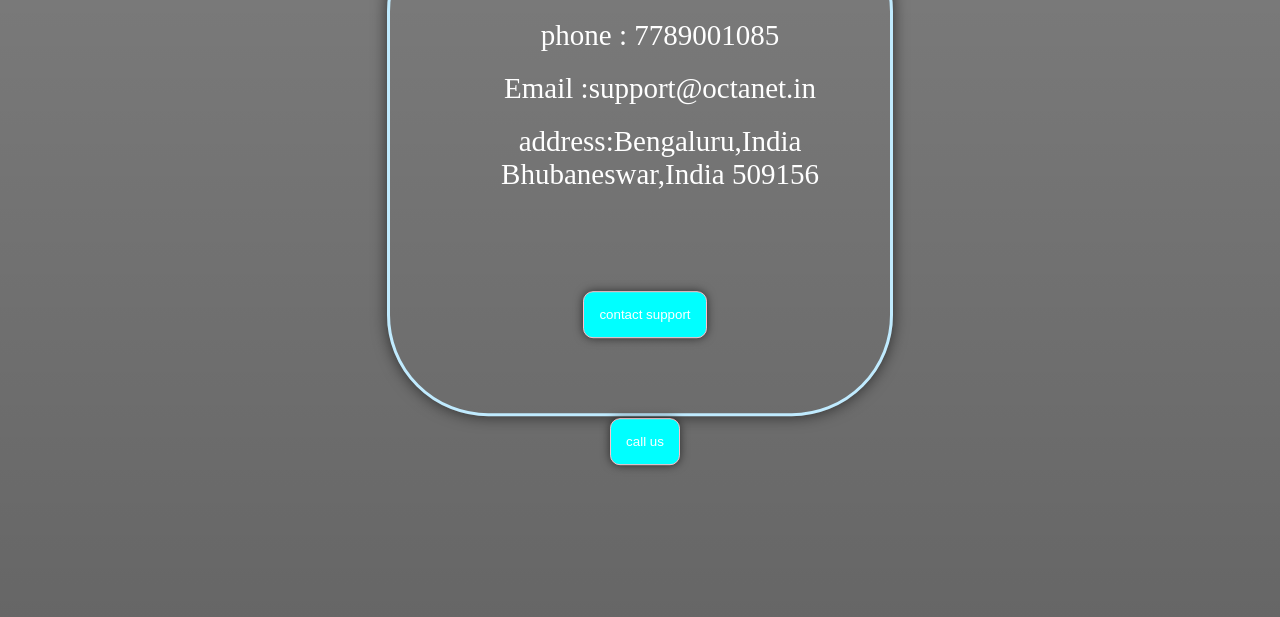
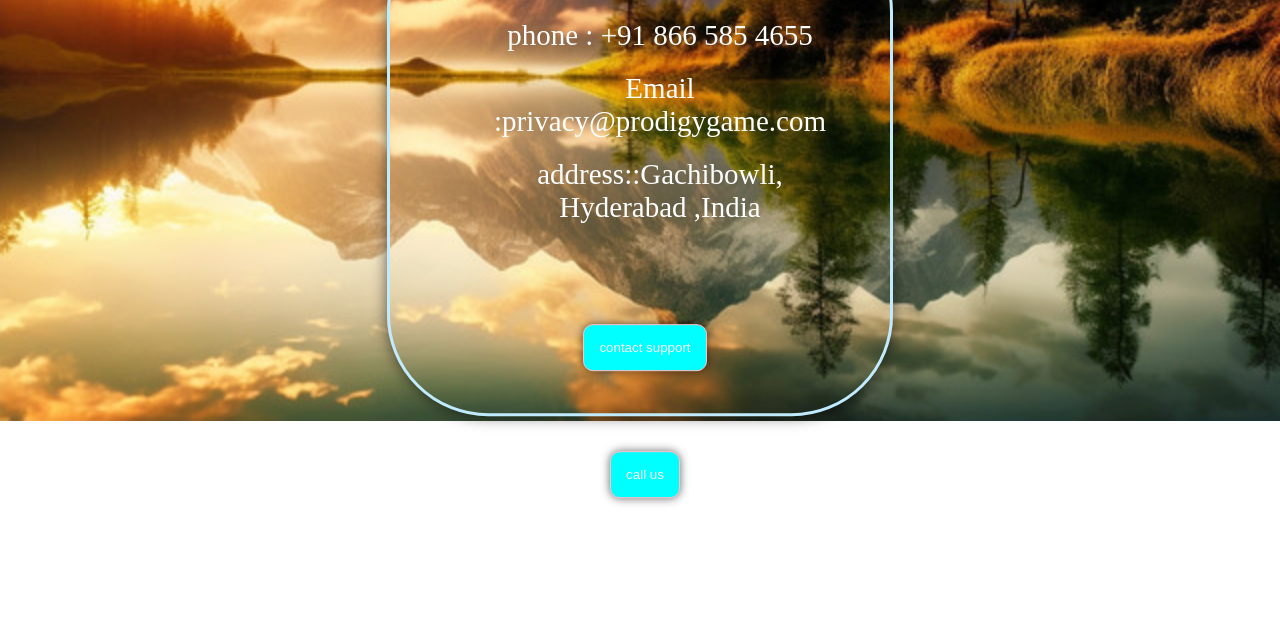
Before and after one commit to MirudoddiPavan/Prodigy_infotech, a plain HTML site: page TASK-1/contact.html in a window 1280 px wide. Shown: the part 199-816 px from the top of the page. Drawn offline with Linux system fonts and the light colour scheme.

Commit message:
Update contact.html

```diff
--- a/TASK-1/contact.html
+++ b/TASK-1/contact.html
@@ -10,7 +10,8 @@
             background-repeat: no-repeat;
             background-size: cover;
             min-height:100vh
-
+            background: url('background.png') no-repeat center center/cover;
+            background: url('background.png') no-repeat center center/cover;
 
         }
         .container{
@@ -58,13 +59,12 @@
     <div class="container">
    <h3>contact us</h3>
     <ul>
-    <li>phone : 7789001085</li>
-    <li>Email :support@octanet.in
-    <li>address:Bengaluru,India
-        Bhubaneswar,India
-        509156</li>
+    <li>phone : +91 866 585 4655</li>
+    <li>Email :privacy@prodigygame.com
+    <li>address::Gachibowli, Hyderabad ,India
+        </li>
         </ul>
-    <button ><a href="mailto:support@octanet.in">contact support</a></button>
+    <button ><a href=" privacy@prodigygame.com">contact support</a></button>
      <button><a href="tel:+917789001085">call us</a></button>
     </div>
 </body>
```
